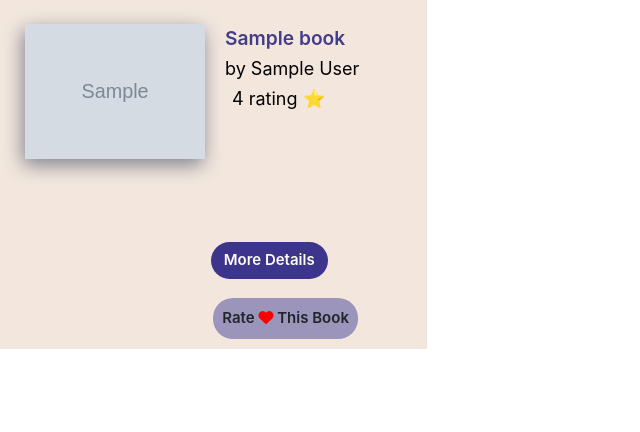
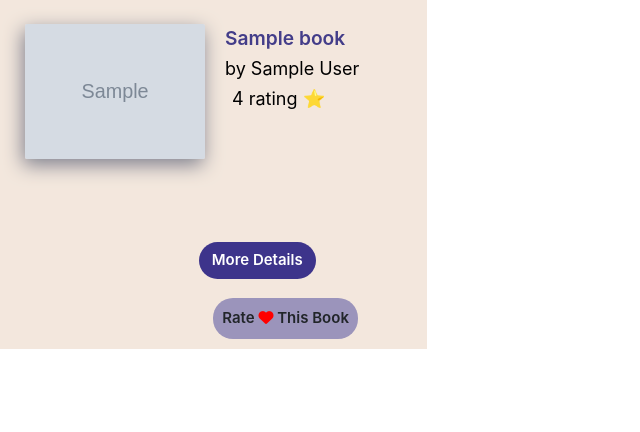
Before and after one commit to hnagn2003/web, a Django app: template templates/mainapp/recommendation.html in a window 1280 px wide. Shown: the part 210-642 px from the top of the page, without its empty margins (0-640 px from the left). Run offline with Django 3.2, Linux system fonts and the light colour scheme; the template is opened without the code that fills it: most values are stand-ins (such as "Sample title", 1, 10 or a date in 2020); grey boxes marked "Sample" are stand-in pictures; some libraries are stand-ins or nearby versions.

Commit message:
edit saved_book.css recommendation.css

```diff
--- a/static/mainapp/css/recommendation.css
+++ b/static/mainapp/css/recommendation.css
@@ -143,7 +143,6 @@
     right: 26%;
     margin-top: 20%;
     bottom: 70px;
-    margin-right: -12px;
 }
 
 .more-details:hover {
@@ -165,10 +164,6 @@
     left: 50%;
 }
 
-.more-details {
-    padding-left: -2px;
-}
-
 .rating-block:hover {
     text-shadow: 0px 0px 6px rgba(255, 255, 255, 1);
     transition: all 0.4s ease 0s;
--- a/static/mainapp/css/saved_book.css
+++ b/static/mainapp/css/saved_book.css
@@ -18,7 +18,7 @@
 .obsu {
     margin-top: 70px;
     width: 550px;
-    background-color: white;
+    background-color: #F3E7DD;
     border-radius: 10px;
     margin-left: 6.5%;
 }
```
